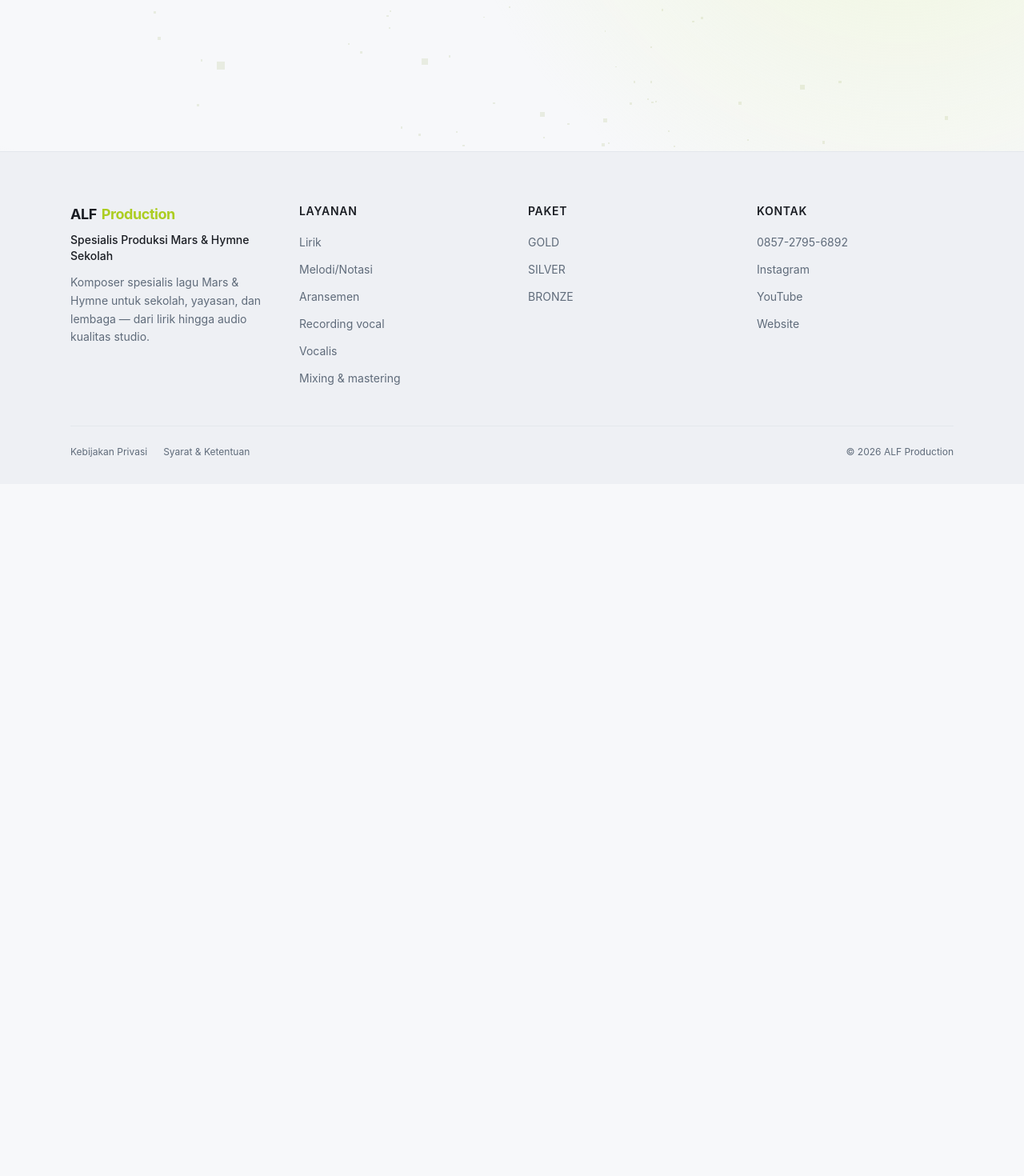
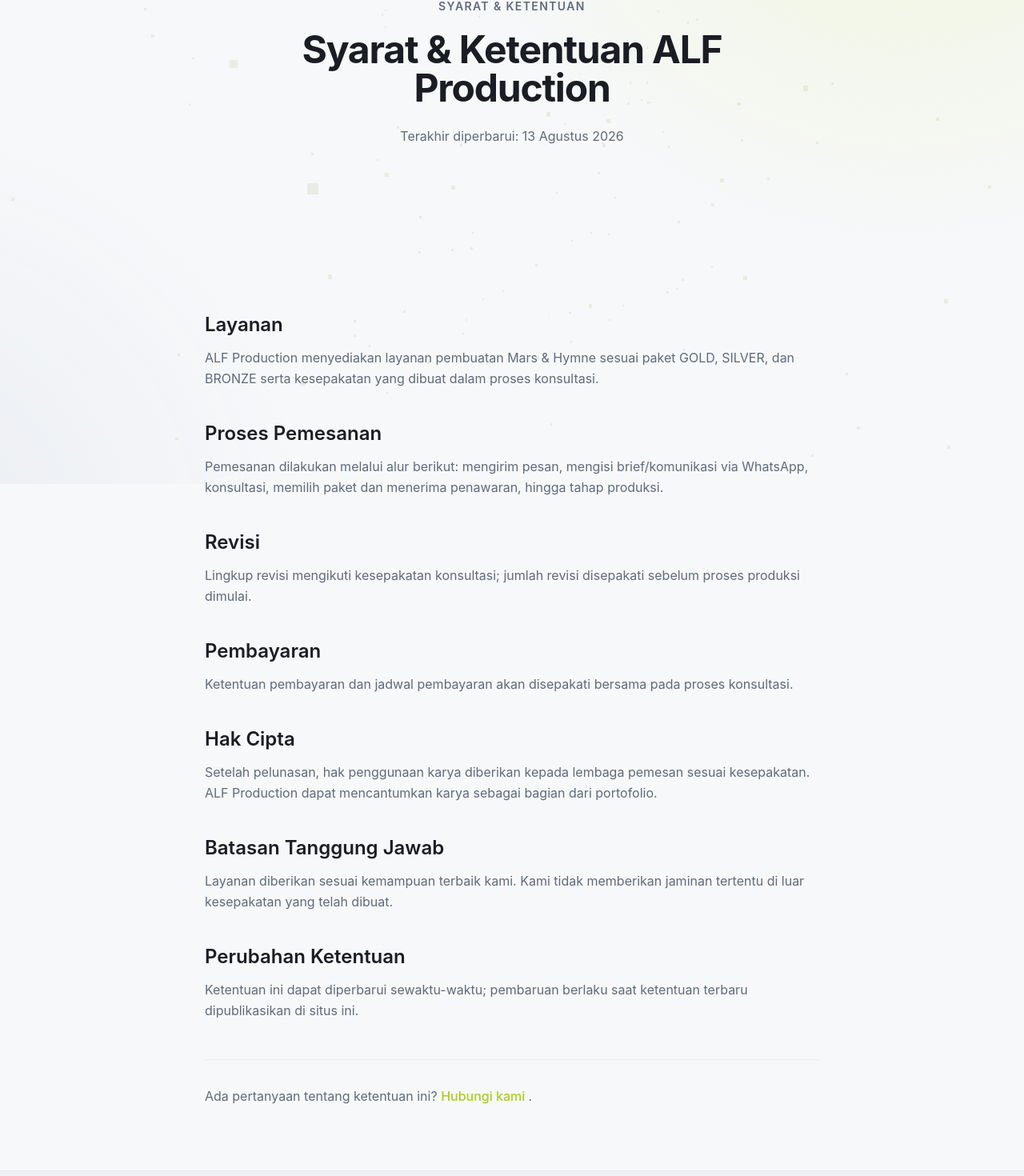
Before and after one commit to tukangoding/alfproduction.id, a Nuxt app: page /syarat-ketentuan in a window 1280 px wide. Shown: the part 195-1665 px from the top of the page at 80% size. Before the commit the page ends 800 px from the top, so only its background shows below. Built offline with nearby package versions, Linux system fonts and the light colour scheme.

Commit message:
feat: add legal pages

```diff
--- a/nuxt.config.ts
+++ b/nuxt.config.ts
@@ -5,11 +5,7 @@
   css: ['~/assets/css/main.css'],
   nitro: {
     prerender: {
-      failOnError: true,
-      ignore: [
-        '/kebijakan-privasi',
-        '/syarat-ketentuan'
-      ]
+      failOnError: true
     }
   },
   postcss: {
--- /dev/null
+++ b/pages/kebijakan-privasi.vue
@@ -0,0 +1,104 @@
+<script setup lang="ts">
+import { waLink } from '~/config/site'
+
+useHead({
+  title: 'Kebijakan Privasi | ALF Production',
+  meta: [
+    {
+      name: 'description',
+      content:
+        'Kebijakan privasi ALF Production — bagaimana data Anda dikumpulkan, digunakan, dan dilindungi saat berkomunikasi melalui WhatsApp.'
+    }
+  ]
+})
+</script>
+
+<template>
+  <section class="relative z-10">
+    <div class="mx-auto max-w-6xl px-4 py-24 sm:px-6 md:py-32">
+      <div class="mx-auto max-w-3xl text-center">
+        <p
+          class="text-sm font-semibold uppercase tracking-widest text-on-surface-variant"
+        >
+          Kebijakan Privasi
+        </p>
+
+        <h1
+          class="mt-5 text-4xl font-bold tracking-tight text-on-surface md:text-5xl"
+        >
+          Kebijakan Privasi ALF Production
+        </h1>
+
+        <p class="mt-6 text-base text-on-surface-variant">
+          Terakhir diperbarui: 13 Agustus 2026
+        </p>
+      </div>
+    </div>
+  </section>
+
+  <section class="mx-auto max-w-6xl px-4 py-20 sm:px-6">
+    <div class="mx-auto max-w-3xl">
+      <h2 class="text-2xl font-semibold text-on-surface">
+        Data yang Kami Kumpulkan
+      </h2>
+      <p class="mt-3 text-on-surface-variant leading-relaxed">
+        Kami mengumpulkan data yang Anda berikan secara sukarela melalui
+        formulir WhatsApp, seperti nama organisasi, nama PIC, nomor WhatsApp,
+        dan alamat email, beserta isi percakapan WhatsApp dengan kami.
+      </p>
+
+      <h2 class="mt-10 text-2xl font-semibold text-on-surface">
+        Penggunaan Data
+      </h2>
+      <p class="mt-3 text-on-surface-variant leading-relaxed">
+        Data yang Anda berikan hanya digunakan untuk merespons konsultasi,
+        memproses pemesanan, dan mengirimkan penawaran kepada Anda.
+      </p>
+
+      <h2 class="mt-10 text-2xl font-semibold text-on-surface">
+        Berbagi Data
+      </h2>
+      <p class="mt-3 text-on-surface-variant leading-relaxed">
+        Kami tidak menjual atau membagikan data Anda kepada pihak ketiga,
+        kecuali diwajibkan oleh hukum yang berlaku.
+      </p>
+
+      <h2 class="mt-10 text-2xl font-semibold text-on-surface">
+        Layanan Pihak Ketiga
+      </h2>
+      <p class="mt-3 text-on-surface-variant leading-relaxed">
+        Komunikasi antara Anda dan kami terjadi melalui WhatsApp; kebijakan
+        privasi WhatsApp berlaku untuk layanan tersebut. Konten portofolio
+        di-hosting di YouTube dan tunduk pada kebijakan YouTube.
+      </p>
+
+      <h2 class="mt-10 text-2xl font-semibold text-on-surface">
+        Keamanan
+      </h2>
+      <p class="mt-3 text-on-surface-variant leading-relaxed">
+        Kami melakukan upaya wajar untuk menjaga kerahasiaan data Anda melalui
+        platform yang digunakan dalam komunikasi dan penyimpanan.
+      </p>
+
+      <h2 class="mt-10 text-2xl font-semibold text-on-surface">
+        Hak Anda
+      </h2>
+      <p class="mt-3 text-on-surface-variant leading-relaxed">
+        Anda dapat meminta perbaikan atau penghapusan data dengan menghubungi
+        kami melalui WhatsApp.
+      </p>
+
+      <p class="mt-12 border-t border-outline-soft pt-8 text-on-surface-variant leading-relaxed">
+        Jika ada pertanyaan terkait kebijakan ini, hubungi kami melalui
+        <a
+          :href="waLink()"
+          target="_blank"
+          rel="noopener"
+          class="font-medium text-primary transition-colors hover:underline"
+        >
+          WhatsApp
+        </a>.
+      </p>
+    </div>
+  </section>
+</template>
--- /dev/null
+++ b/pages/syarat-ketentuan.vue
@@ -0,0 +1,109 @@
+<script setup lang="ts">
+import { waLink } from '~/config/site'
+
+useHead({
+  title: 'Syarat & Ketentuan | ALF Production',
+  meta: [
+    {
+      name: 'description',
+      content:
+        'Syarat dan ketentuan layanan pembuatan Mars & Hymne oleh ALF Production — proses pemesanan, revisi, pembayaran, dan hak cipta karya.'
+    }
+  ]
+})
+</script>
+
+<template>
+  <section class="relative z-10">
+    <div class="mx-auto max-w-6xl px-4 py-24 sm:px-6 md:py-32">
+      <div class="mx-auto max-w-3xl text-center">
+        <p
+          class="text-sm font-semibold uppercase tracking-widest text-on-surface-variant"
+        >
+          Syarat &amp; Ketentuan
+        </p>
+
+        <h1
+          class="mt-5 text-4xl font-bold tracking-tight text-on-surface md:text-5xl"
+        >
+          Syarat &amp; Ketentuan ALF Production
+        </h1>
+
+        <p class="mt-6 text-base text-on-surface-variant">
+          Terakhir diperbarui: 13 Agustus 2026
+        </p>
+      </div>
+    </div>
+  </section>
+
+  <section class="mx-auto max-w-6xl px-4 py-20 sm:px-6">
+    <div class="mx-auto max-w-3xl">
+      <h2 class="text-2xl font-semibold text-on-surface">Layanan</h2>
+      <p class="mt-3 text-on-surface-variant leading-relaxed">
+        ALF Production menyediakan layanan pembuatan Mars &amp; Hymne sesuai
+        paket GOLD, SILVER, dan BRONZE serta kesepakatan yang dibuat dalam
+        proses konsultasi.
+      </p>
+
+      <h2 class="mt-10 text-2xl font-semibold text-on-surface">
+        Proses Pemesanan
+      </h2>
+      <p class="mt-3 text-on-surface-variant leading-relaxed">
+        Pemesanan dilakukan melalui alur berikut: mengirim pesan, mengisi
+        brief/komunikasi via WhatsApp, konsultasi, memilih paket dan menerima
+        penawaran, hingga tahap produksi.
+      </p>
+
+      <h2 class="mt-10 text-2xl font-semibold text-on-surface">Revisi</h2>
+      <p class="mt-3 text-on-surface-variant leading-relaxed">
+        Lingkup revisi mengikuti kesepakatan konsultasi; jumlah revisi
+        disepakati sebelum proses produksi dimulai.
+      </p>
+      <!-- [REVISI] Detail jumlah revisi per paket di-finalisasi oleh pemilik. -->
+
+      <h2 class="mt-10 text-2xl font-semibold text-on-surface">
+        Pembayaran
+      </h2>
+      <p class="mt-3 text-on-surface-variant leading-relaxed">
+        Ketentuan pembayaran dan jadwal pembayaran akan disepakati bersama
+        pada proses konsultasi.
+      </p>
+      <!-- [PEMBAYARAN] Ketentuan pembayaran (DP/pelunasan, metode, jatuh tempo) di-finalisasi oleh pemilik. -->
+
+      <h2 class="mt-10 text-2xl font-semibold text-on-surface">Hak Cipta</h2>
+      <p class="mt-3 text-on-surface-variant leading-relaxed">
+        Setelah pelunasan, hak penggunaan karya diberikan kepada lembaga
+        pemesan sesuai kesepakatan. ALF Production dapat mencantumkan karya
+        sebagai bagian dari portofolio.
+      </p>
+
+      <h2 class="mt-10 text-2xl font-semibold text-on-surface">
+        Batasan Tanggung Jawab
+      </h2>
+      <p class="mt-3 text-on-surface-variant leading-relaxed">
+        Layanan diberikan sesuai kemampuan terbaik kami. Kami tidak memberikan
+        jaminan tertentu di luar kesepakatan yang telah dibuat.
+      </p>
+
+      <h2 class="mt-10 text-2xl font-semibold text-on-surface">
+        Perubahan Ketentuan
+      </h2>
+      <p class="mt-3 text-on-surface-variant leading-relaxed">
+        Ketentuan ini dapat diperbarui sewaktu-waktu; pembaruan berlaku saat
+        ketentuan terbaru dipublikasikan di situs ini.
+      </p>
+
+      <p class="mt-12 border-t border-outline-soft pt-8 text-on-surface-variant leading-relaxed">
+        Ada pertanyaan tentang ketentuan ini?
+        <a
+          :href="waLink()"
+          target="_blank"
+          rel="noopener"
+          class="font-medium text-primary transition-colors hover:underline"
+        >
+          Hubungi kami
+        </a>.
+      </p>
+    </div>
+  </section>
+</template>
```
